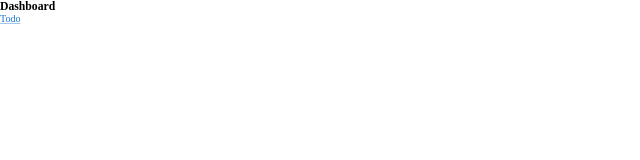
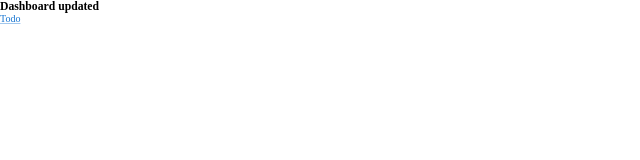
Before and after one commit to deepanjii/simple-react-projects, a React app: page / in a window 1280 px wide. Shown: the top 160 px of the page, without its empty margins (0-640 px from the left). Built offline with nearby package versions, Linux system fonts and the light colour scheme.

Commit message:
test update

```diff
--- a/src/components/Dashboard/Dashboard.jsx
+++ b/src/components/Dashboard/Dashboard.jsx
@@ -5,7 +5,7 @@ import type { Node } from 'react';
 
 const Dashboard = (): Node => (
   <div>
-    <h3>Dashboard</h3>
+    <h3>Dashboard updated</h3>
     <div>
       <Link href="todo">Todo</Link>
     </div>
```
